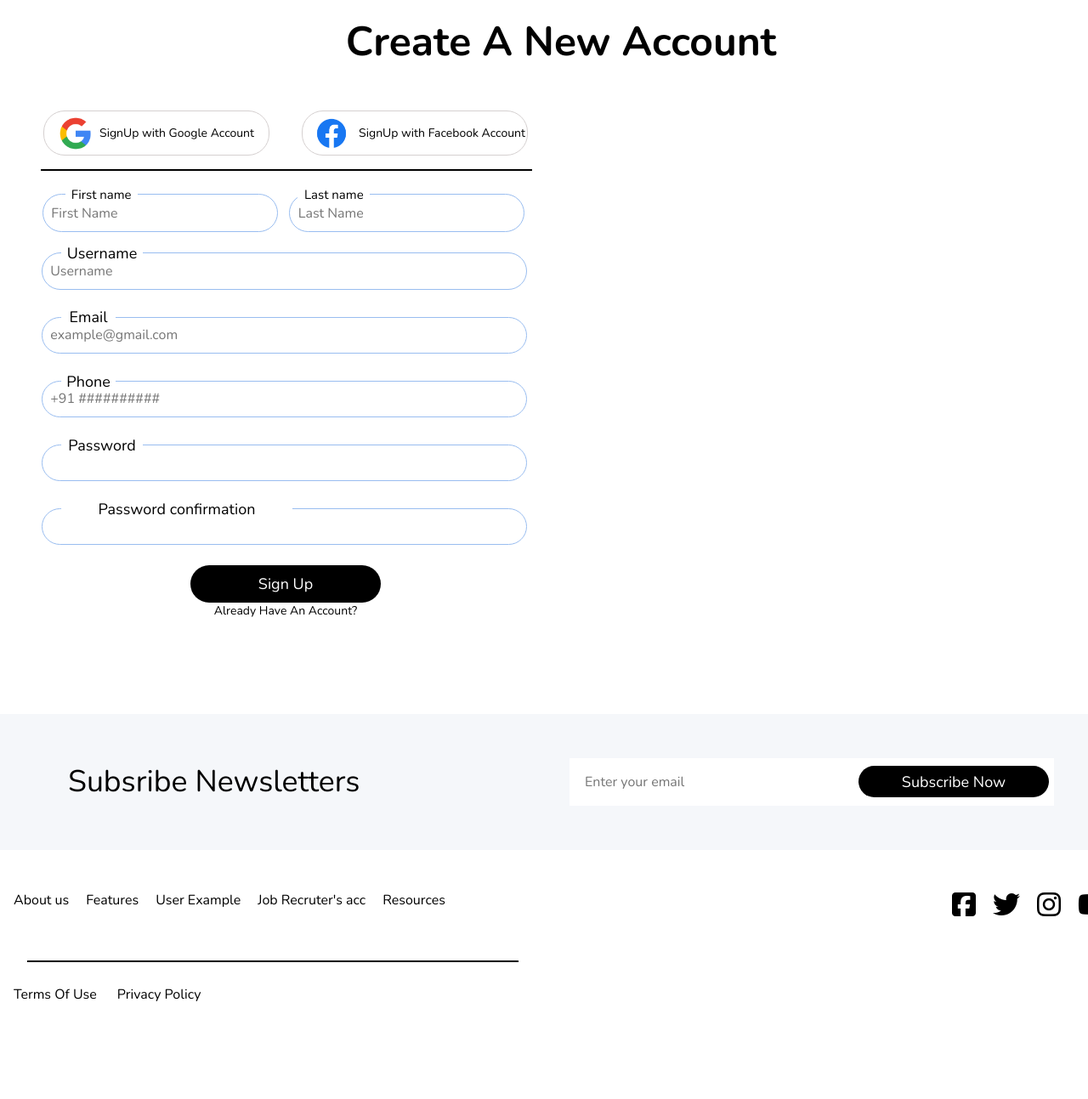
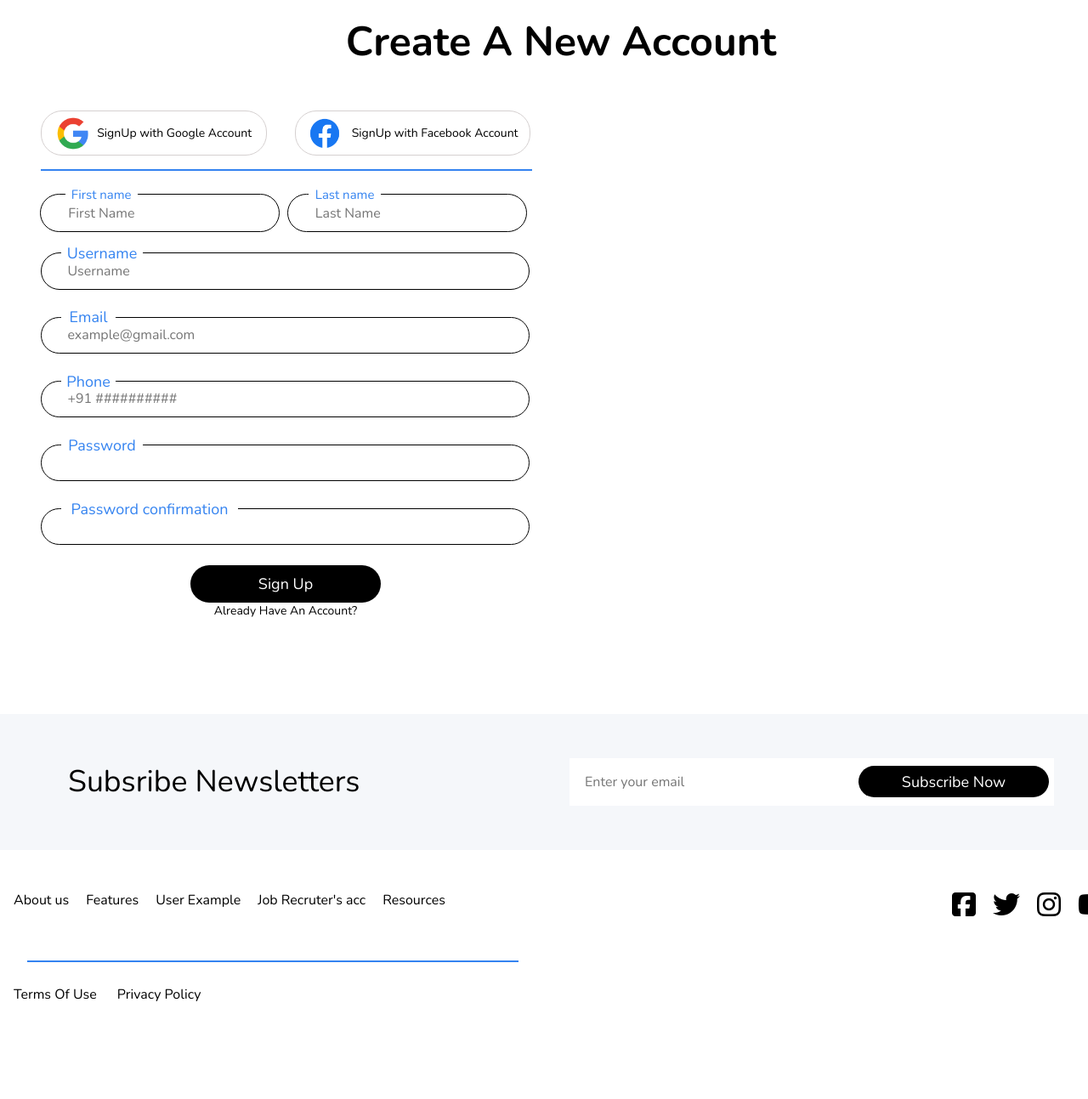
Before and after one commit to kvishal2706/Recruitex, a Django app: page /accounts/signup/ in a window 1280 px wide. Shown: the part 96-1389 px from the top of the page at 85% size. Run offline with Django 4.2, Linux system fonts and the light colour scheme; some libraries are stand-ins or nearby versions.

Commit message:
completed login form styling

```diff
--- a/Recrutix/static/styles/sign-up.css
+++ b/Recrutix/static/styles/sign-up.css
@@ -41,13 +41,16 @@ nav {
 .google p{
     margin-left: 0.5rem;
 }
+.facebook{
+    padding-right: 0.7rem;
+}
 .logos img{
     height: 40px;
 }
 hr{
     margin-bottom: 0.7rem;
     width: 36rem;
-    border: 0.5px solid black;
+    border: 1px solid #3483f0;
     margin-left: 2rem;
 }
 .form-box{
@@ -79,16 +82,16 @@ hr{
         left: 1.8rem;
         font-size: 15px;
         background-color: white;
-        color: #000000;
+        color: #3483f0;
         font-weight: 400;
 
     }
     .first_name input{
         height: 1.5rem;
-        padding: 0.6rem;
+        padding: 0.6rem 2rem;
         /* width: 13.9rem; */
-        width: 16rem;
-        border: 1.5px solid #99bdf0;
+        width: 13.5rem;
+        border: 1.5px solid #000000;
         border-radius: 25px;
     }
     .last_name{
@@ -98,19 +101,19 @@ hr{
         position:absolute;
         width: 5.3rem;
         bottom: 2.165rem;
-        right: 11.8rem;
+        right: 11rem;
         font-size: 15px;
         background-color: white;
-        color: #000000;
+        color: #3483f0;
         font-weight: 400;
 
     }
     .last_name input{
         height: 1.5rem;
-        padding: 0.6rem;
-        /* width: 14rem; */
-        width: 16rem;
-        border: 1.5px solid #99bdf0;
+        padding: 0.6rem 2rem;
+        /* width: 13.9rem; */
+        width: 13.5rem;
+        border: 1.5px solid #000000;
         border-radius: 25px;
     }
 /*Names block ends here*/
@@ -128,14 +131,14 @@ hr{
         left: 1.5rem;
         font-size: 18px;
         font-weight: 400;
-        color: #000000;
+        color: #3483f0;
         background-color: #ffffff;
     }
     .username input{
-        border: 1.5px solid #99bdf0;
+        border: 1.5px solid #000;
         /* width: 32rem; */
-        width: 34.4rem;
-        padding: 0.6rem;
+        width: 32rem;
+        padding: 0.6rem 1.9rem;
         border-radius: 25px;
     }
 /*Username blobk end*/
@@ -153,14 +156,14 @@ hr{
         left: 1.5rem;
         font-size: 18px;
         font-weight: 400;
-        color: #000000;
+        color: #3483f0;
         background-color: #ffffff;
     }
     .email input{
-        border: 1.5px solid #99bdf0;
+        border: 1.5px solid #000;
         /* width: 32rem; */
-        width: 34.4rem;
-        padding: 0.6rem;
+        width: 32rem;
+        padding: 0.6rem 1.9rem;
         border-radius: 25px;
     }
 /*email block end*/
@@ -178,14 +181,14 @@ hr{
         left: 1.5rem;
         font-size: 18px;
         font-weight: 400;
-        color: #000000;
+        color: #3483f0;
         background-color: #ffffff;
     }
     .phone input{
-        border: 1.5px solid #99bdf0;
+        border: 1.5px solid #000;
         /* width: 32rem; */
-        width: 34.4rem;
-        padding: 0.6rem;
+        width: 32rem;
+        padding: 0.6rem 1.9rem;
         border-radius: 25px;
     }
 /*phone block end*/
@@ -203,14 +206,14 @@ hr{
         left: 1.5rem;
         font-size: 18px;
         font-weight: 400;
-        color: #000000;
+        color: #3483f0;
         background-color: #ffffff;
     }
     .password input{
-        border: 1.5px solid #99bdf0;
+        border: 1.5px solid #000;
         /* width: 32rem; */
-        width: 34.4rem;
-        padding: 0.6rem;
+        width: 32rem;
+        padding: 0.6rem 1.9rem;
         border-radius: 25px;
     }
 /*password block end*/
@@ -222,20 +225,20 @@ hr{
         padding: 0.5rem 0;
     }
     .password-confirmation p{
-        width: 17rem;
+        width: 13rem;
         position: absolute;
         bottom: 2.4rem;
         left: 1.5rem;
         font-size: 18px;
         font-weight: 400;
-        color: #000000;
+        color: #3483f0;
         background-color: #ffffff;
     }
     .password-confirmation input{
-        border: 1.5px solid #99bdf0;
+        border: 1.5px solid #000;
         /* width: 32rem; */
-        width: 34.4rem;
-        padding: 0.6rem;
+        width: 32rem;
+        padding: 0.6rem 1.9rem;
         border-radius: 25px;
     }
 /*password-confirmation block end*/
```
